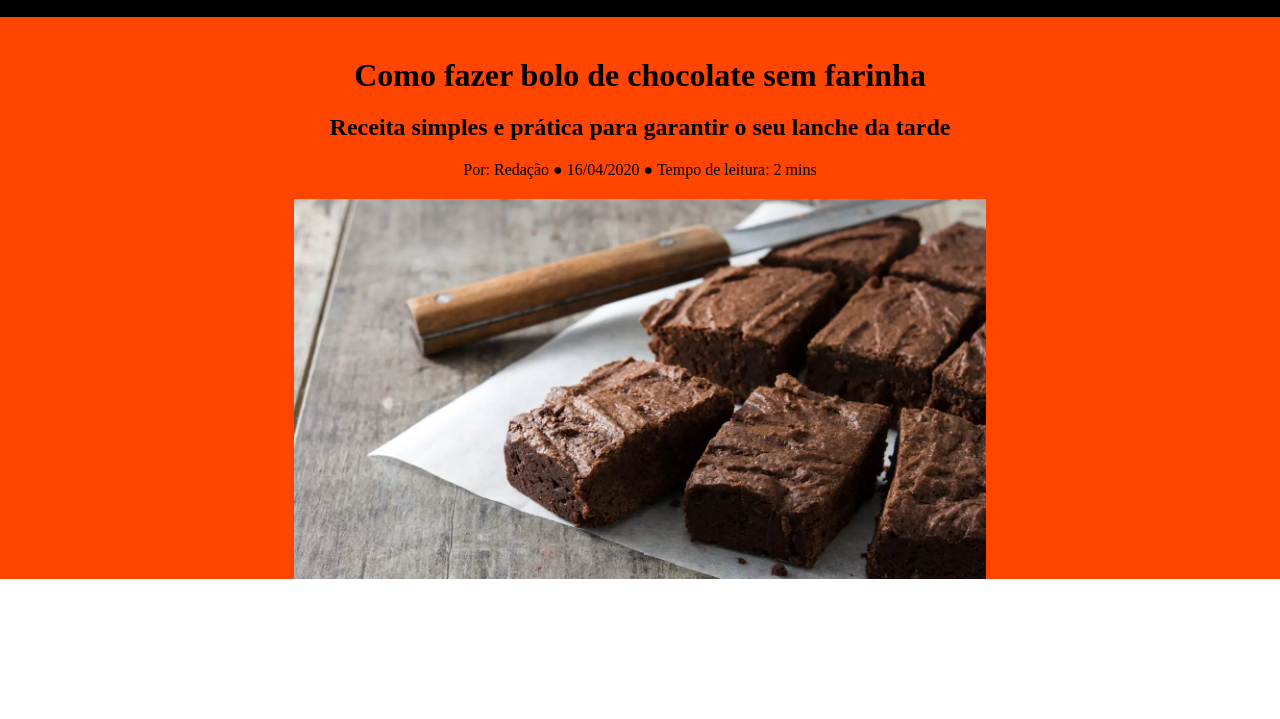
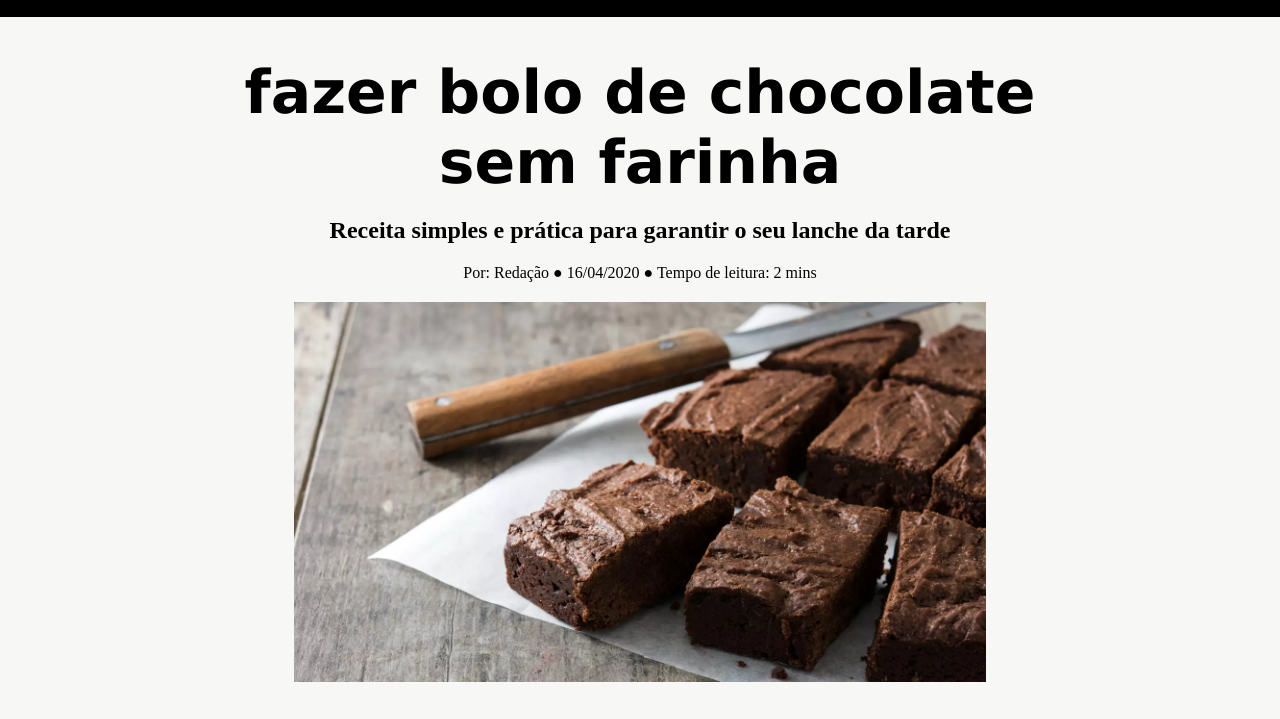
Before and after one commit to StaniukaitisPaula/receita-bolo, a plain HTML site: page index.html in a window 1280 px wide. Shown: the part 83-802 px from the top of the page. Drawn offline with Linux system fonts and the light colour scheme.

Commit message:
intro-conterner

```diff
--- a/index.html
+++ b/index.html
@@ -12,10 +12,14 @@
           <img src="./img/logo.svg" alt="logo da smart fit" class="logo">
       </header>
       <main>
-          <h1>Como fazer bolo de chocolate sem farinha</h1>
-          <h2>Receita simples e prática para garantir o seu lanche da tarde</h2>
-          <p>Por: Redação ● 16/04/2020 ● Tempo de leitura: 2 mins</p>
-          <img src="./img/receita-sem-farinha.webp" alt="pedaços de bolo de chocolate sem farinha" class="bolo">
+          <section class="intro-container">
+            <h1 class="titulo">fazer bolo de chocolate sem farinha</h1>
+            <h2 class="subtitulo">Receita simples e prática para garantir o seu lanche da tarde</h2>
+            <p class="info">Por: Redação ● 16/04/2020 ● Tempo de leitura: 2 mins</p>
+            <img src="./img/receita-sem-farinha.webp" alt="pedaços de bolo de chocolate sem farinha" class="bolo">
+          </section>
+          <section class="ingredientes-container"></section>
+          <section class="preparo-container"></section>
 
         </main>
       <footer></footer>
--- a/style.css
+++ b/style.css
@@ -20,8 +20,25 @@ div{
 main{
     display: flex;
     flex-direction: column;
-    background-color: orangered;
+    background-color:rgb(247, 248, 245);
     padding-top: 40px;
     align-items: center;
     gap: 20px;
 }
+ .intro-container{
+     display: flex;
+     flex-direction: column;
+     align-items: center;
+     gap: 20px;
+ }
+.titulo{
+    font-family: 'Lucida Sans', 'Lucida Sans Regular', 'Lucida Grande', 'Lucida Sans Unicode', Geneva, Verdana, sans-serif;
+    font-size: 60px;
+    font-weight: 900;
+    text-align: center;
+    width: 900px;
+    color:black;
+ }
+ .foto-bolo{
+     width: 380px;
+ }
```
